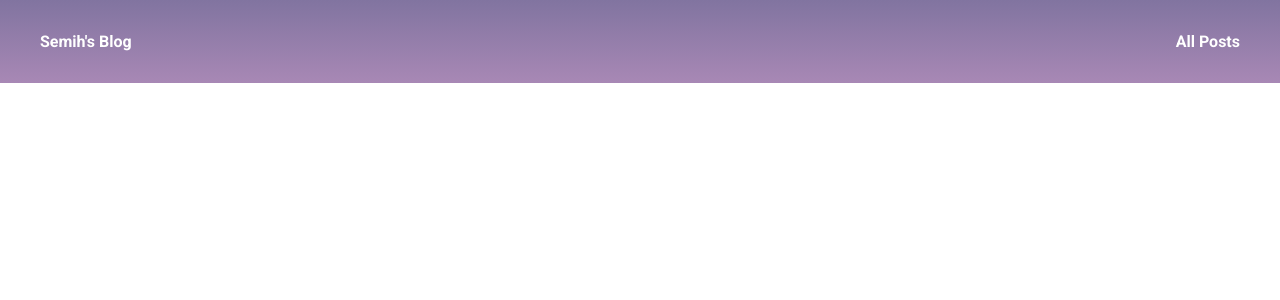
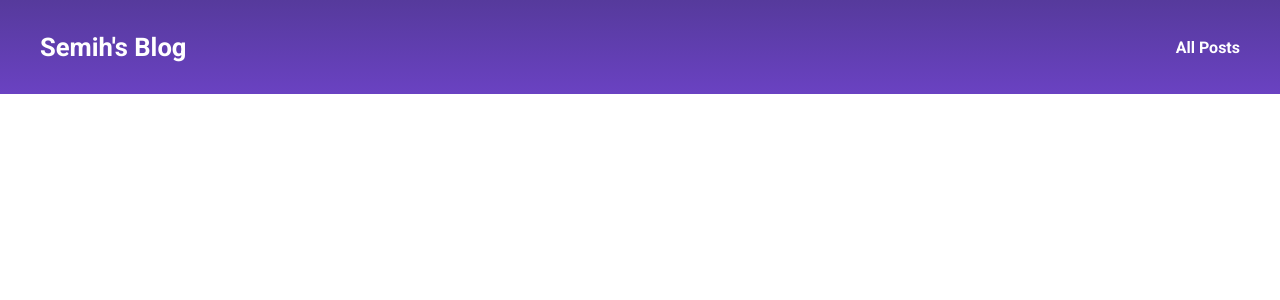
Before and after one commit to semihberkanokutan/Blog-Site-Django, a Django app: template my_site/templates/base.html in a window 1280 px wide. Shown: the top 300 px of the page. Run offline with Django 5.2, Linux system fonts and the light colour scheme; the template is opened without the code that fills it, so the values that code supplies are empty.

Commit message:
Create index.html
Created index.html, added some content and styled it.

```diff
--- a/my_site/static/base.css
+++ b/my_site/static/base.css
@@ -1,13 +1,16 @@
 @import url('https://fonts.googleapis.com/css2?family=Roboto:ital,wght@0,100..900;1,100..900&display=swap');
+
+* {
+    margin: 0;
+    padding: 0;
+    box-sizing: border-box;
+}
 
 html {
     font-family: "Roboto", sans-serif;
 }
 
 body {
-    background: linear-gradient(#8174A0, #A888B5) no-repeat;
-    margin: 0;
-    padding: 0;
     box-sizing: border-box;
 }
 
@@ -20,17 +23,24 @@ a {
     margin: auto;
 }
 
-header {
+nav {
+    background: linear-gradient(#563A9C, #6A42C2) no-repeat;
     padding-top: 2rem;
     padding-bottom: 2rem;
+
 }
 
-header nav {
+nav .container {
     display: flex;
     justify-content: space-between;
+    align-items: center;
 }
 
-header nav a {
+nav a {
     color: #fff;
     font-weight: bold;
 }
+
+nav a:first-child {
+    font-size: 1.6rem;
+}
--- a/my_site/templates/base.html
+++ b/my_site/templates/base.html
@@ -8,15 +8,18 @@
     <meta http-equiv="X-UA-Compatible" content="ie=edge">
     <link rel="stylesheet" href="{% static 'base.css' %}">
     <title>{% block title %}{% endblock %}</title>
+    {% block css_links %}{% endblock %}
 </head>
 <body>
-    <header>
+
+    <nav>
         <div class="container">
-            <nav>
-                <a href="">Semih's Blog</a>
-                <a href="">All Posts</a>
-            </nav>
+            <a href="">Semih's Blog</a>
+            <a href="">All Posts</a>
         </div>
-    </header>
+    </nav>
+
+    {% block content %}
+    {% endblock %}
 </body>
 </html>
```
Also changed, not shown: my_site/blog/static/blog/index.css (added, +37 -0 lines), my_site/blog/templates/blog/index.html (+18 -0 lines).
